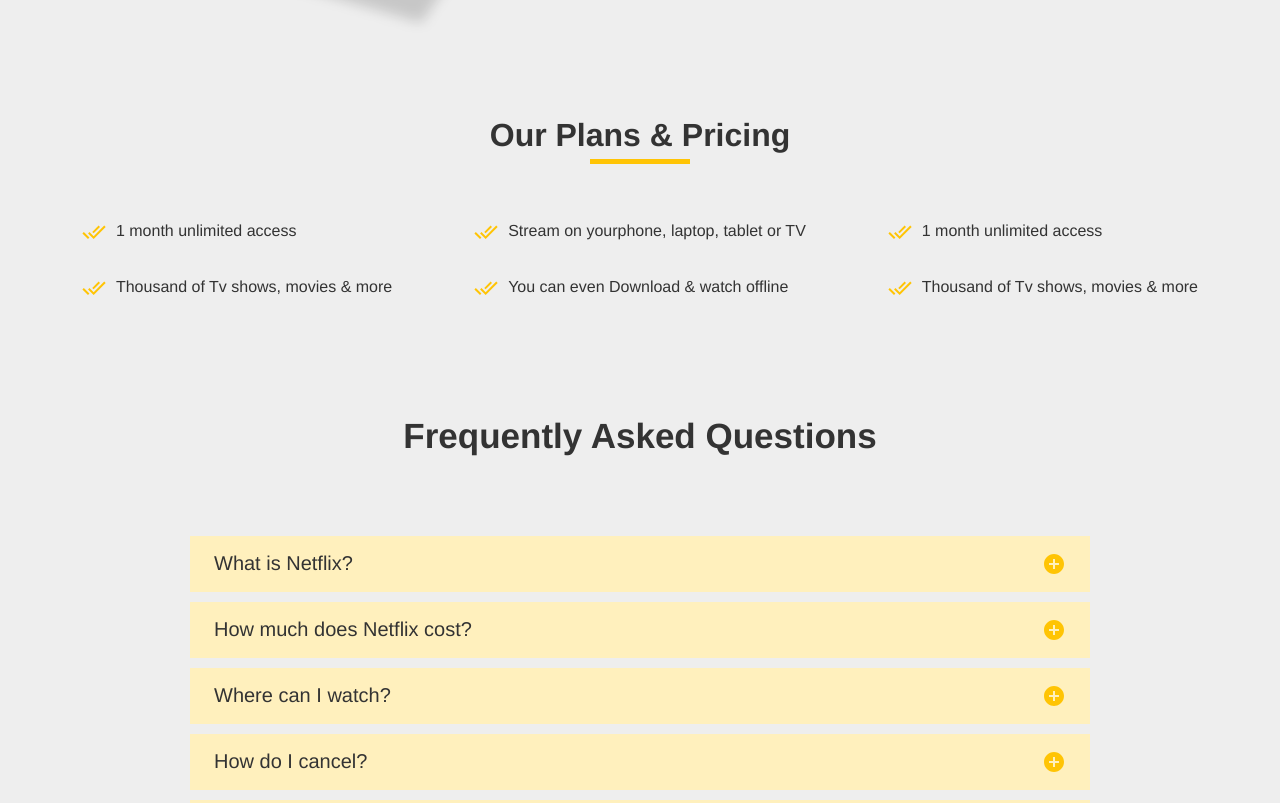
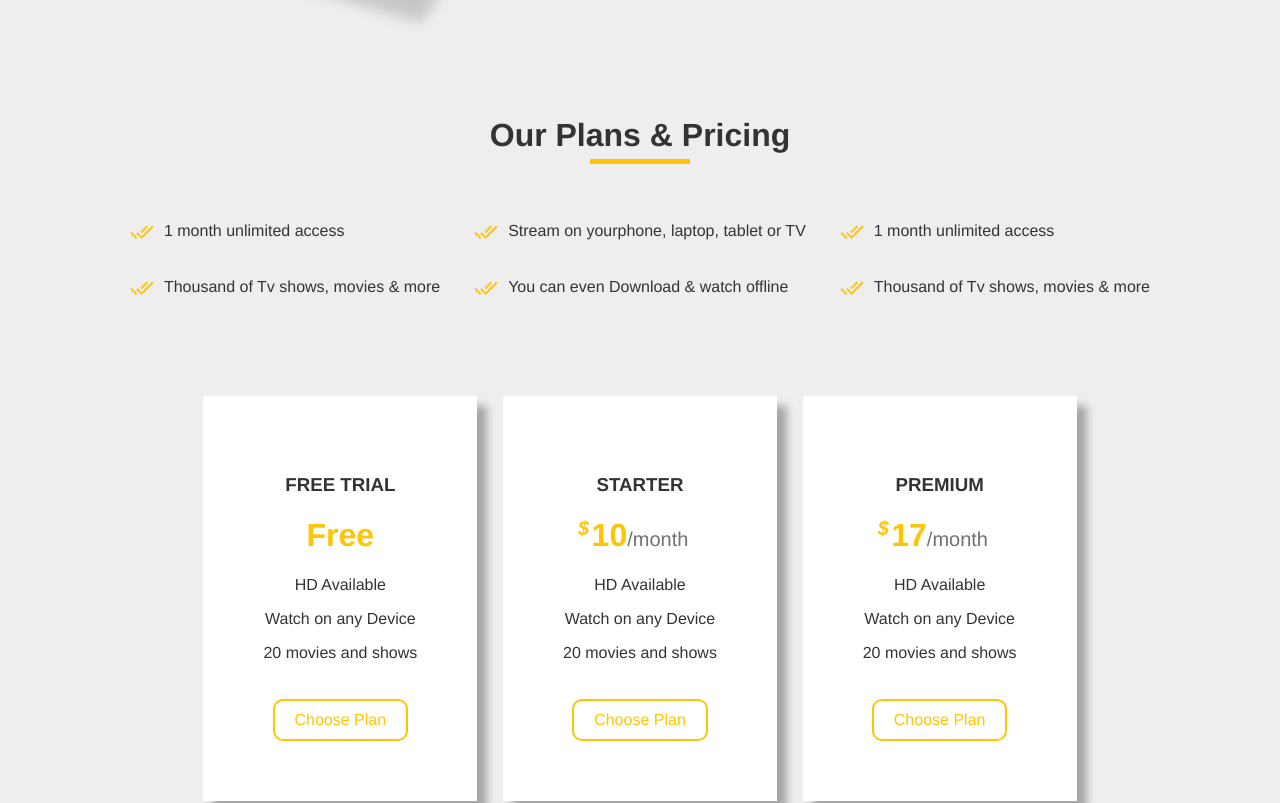
Before and after one commit to shindevelop95/shin-movie-pj, a React (Create React App) app: page / in a window 1280 px wide. Shown: the part 1328-2131 px from the top of the page. Built offline with nearby package versions, Linux system fonts and the light colour scheme.

Commit message:
Added media

```diff
--- a/src/components/accordion/styles/accordian.js
+++ b/src/components/accordion/styles/accordian.js
@@ -11,7 +11,9 @@
 `
 export const Container = styled.div`
    margin: 100px 0;
-
+   @media(max-width:600px){
+        min-width:400px;
+    }
 
 `;
 
--- /dev/null
+++ b/src/components/card/index.js
@@ -0,0 +1,32 @@
+import React from 'react'
+import { Container,Inner,Group,Title,SubTitle,Text,Button } from './styles/card'
+
+export default function Card({children,...restProps}){
+    return(
+        <Container>
+            <Inner>
+                {children}
+            </Inner>
+        </Container>
+    )
+}
+
+Card.Group = function CardGroup ({children,...restProps}){
+    return <Group {...restProps}>{children}</Group>
+}
+
+Card.Title = function CardTitle ({children,...restProps}){
+    return <Title {...restProps}>{children}</Title>
+}
+
+Card.SubTitle = function CardSubTitle ({children,...restProps}){
+    return <SubTitle {...restProps}>{children}</SubTitle>
+}
+
+Card.Text = function CardText ({children,...restProps}){
+    return <Text {...restProps}>{children}</Text>
+}
+
+Card.Button = function CardButton ({children,...restProps}){
+    return <Button {...restProps}>{children}</Button>
+}
--- /dev/null
+++ b/src/components/card/styles/card.js
@@ -0,0 +1,69 @@
+import styled from 'styled-components/macro'
+
+export const Container = styled.div`
+    width:85%;
+    margin: auto;
+`;
+
+export const Inner = styled.div`
+    display:flex;
+    justify-content: space-evenly;
+    margin-top: 80px;
+
+    @media (max-width: 600px){
+        flex-direction:column;
+        align-items:center;
+    }
+`;
+
+export const Group = styled.div`
+    background-color:#FFFFFF;
+    box-shadow: 10px 10px 8px 0 rgba(0,0,0,0.3);
+    padding:60px;
+    text-align:center;
+    @media (max-width: 600px){
+        margin-bottom: 40px;
+    }
+
+
+`;
+
+export const Title = styled.h3`
+    text-transform:uppercase;
+`;
+
+export const SubTitle = styled.h1`
+    color:#FFC404;
+    position:relative;
+    span{
+        color:#707070;
+        font-weight:normal;
+        font-size:20px;
+    }
+
+    i{
+        position: absolute;
+        top:0;
+        left:15px;
+        font-size:20px;
+
+    }
+`;
+
+export const Text = styled.p``
+
+export const Button = styled.button`
+    margin-top:20px;
+    background-color:#FFFFFF;
+    color:#FFC404;
+    padding:10px 20px;
+    border-radius:10px;
+    border: 2px solid #FFC404;
+    cursor: pointer;
+    transition:.5s;
+
+    &:hover{
+        background-color:#FFC404;;
+        color:#FFFFFF;
+    }
+`;
--- a/src/components/footer/styles/footer.js
+++ b/src/components/footer/styles/footer.js
@@ -4,6 +4,9 @@
     background-color: #000000;
     width:100%;
     padding:125px 0;
+    @media(max-width:600px){
+        min-width:400px;
+    }
 `;
 
 export const OuterWrapper = styled.div`
--- a/src/components/index.js
+++ b/src/components/index.js
@@ -3,3 +3,4 @@
 export {default as Accordion} from './accordion'
 export {default as InputForm} from './inputform'
 export {default as Plans} from './plans'
+export {default as Card} from './card'
--- a/src/components/inputform/styles/inputform.js
+++ b/src/components/inputform/styles/inputform.js
@@ -5,7 +5,7 @@
     margin:180px auto;
 
     @media (max-width:600px){
-        width:500px;
+        width:400px;
         display:flex;
         flex-direction: column;
     }
@@ -30,7 +30,7 @@
     padding:5px 12px;
 
     @media (max-width:600px){
-       width:400px;
+       width:300px;
        margin:20px auto;
     }
 
@@ -45,7 +45,7 @@
     cursor: pointer;
 
     @media (max-width:600px){
-        width:400px;
+        width:300px;
        margin:0 auto;
     }
 `
--- a/src/components/jumbotron/styles/jumbotron.js
+++ b/src/components/jumbotron/styles/jumbotron.js
@@ -2,6 +2,9 @@
 
 export const Item = styled.div`
     display:flex;
+    @media(max-width:600px){
+        min-width:400px;
+    }
 `
 
 export const Inner = styled.div`
--- a/src/components/plans/styles/plans.js
+++ b/src/components/plans/styles/plans.js
@@ -1,7 +1,11 @@
 import styled from "styled-components/macro";
 
 export const Container = styled.div`
-     margin:50px 0;
+     margin:50px auto;
+     width:85%;
+     @media(max-width:600px){
+       min-width:400px;
+    }
 `;
 
 export const Group = styled.div`
--- a/src/containers/plansContainer.js
+++ b/src/containers/plansContainer.js
@@ -1,5 +1,5 @@
 import React from 'react';
-import {Plans} from '../components'
+import {Plans, Card} from '../components'
 import DoneAllIcon from '@material-ui/icons/DoneAll';
 import plansData from '../fixtures/plans.json'
 
@@ -16,6 +16,32 @@
 
                 ))}
             </Plans.Wrapper>
+            <Card>
+                <Card.Group>
+                    <Card.Title>Free Trial</Card.Title>
+                    <Card.SubTitle>Free</Card.SubTitle>
+                    <Card.Text>HD Available</Card.Text>
+                    <Card.Text>Watch on any Device</Card.Text>
+                    <Card.Text>20 movies and shows</Card.Text>
+                    <Card.Button>Choose Plan</Card.Button>
+                </Card.Group>
+                <Card.Group>
+                    <Card.Title>Starter</Card.Title>
+                    <Card.SubTitle><i>$</i>10<span>/month</span></Card.SubTitle>
+                    <Card.Text>HD Available</Card.Text>
+                    <Card.Text>Watch on any Device</Card.Text>
+                    <Card.Text>20 movies and shows</Card.Text>
+                    <Card.Button>Choose Plan</Card.Button>
+                </Card.Group>
+                <Card.Group>
+                    <Card.Title>Premium</Card.Title>
+                    <Card.SubTitle><i>$</i>17<span>/month</span></Card.SubTitle>
+                    <Card.Text>HD Available</Card.Text>
+                    <Card.Text>Watch on any Device</Card.Text>
+                    <Card.Text>20 movies and shows</Card.Text>
+                    <Card.Button>Choose Plan</Card.Button>
+                </Card.Group>
+            </Card>
         </Plans>
     )
 }
```
Lines whose indentation alone changed are shown as unchanged.
